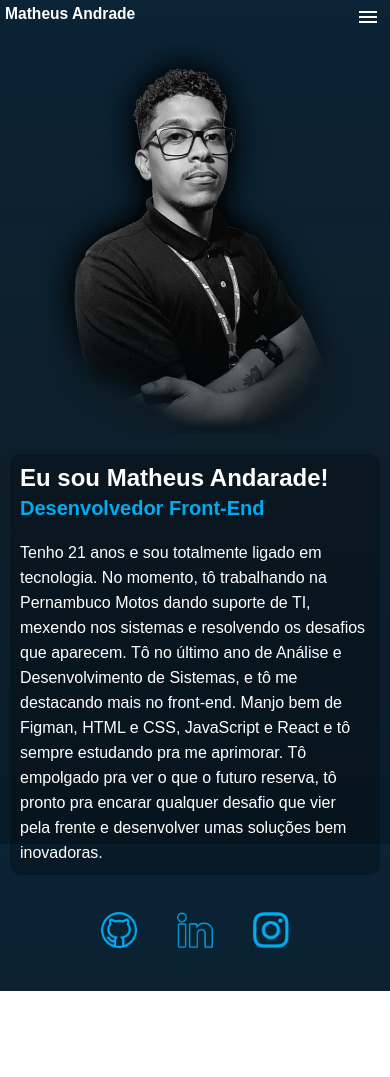
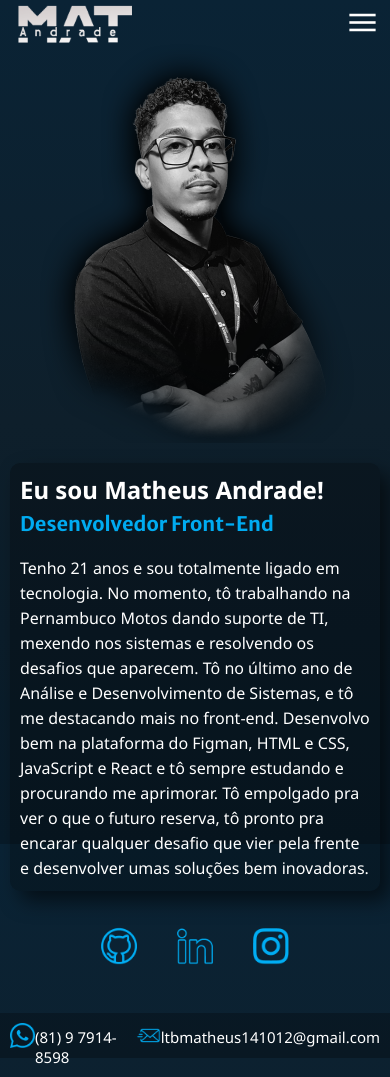
Before and after one commit to MatAndrade01/portifolio, a plain HTML site: page index.html in a window 390 px wide. Before the commit the page ends 991 px from the top, so only its background shows below. Drawn offline with nearby package versions, Linux system fonts and the light colour scheme.

Commit message:
Finalizando Versão para celular

```diff
--- a/index.html
+++ b/index.html
@@ -4,13 +4,14 @@
     <meta charset="UTF-8">
     <meta name="viewport" content="width=device-width, initial-scale=1.0">
     <title>Home</title>
+    <link rel="shortcut icon" href="image/icone_pages.png" type="image/x-icon">
     <link rel="stylesheet" href="https://fonts.googleapis.com/css2?family=Material+Symbols+Outlined:opsz,wght,FILL,GRAD@24,400,0,0" />
     <link rel="stylesheet" href="style/style.css">
     <link rel="stylesheet" href="style/home.css">
 </head>
 <body>
     <header id="topbar">
-        <h2>Matheus Andrade</h2>
+        <img id="logo" src="image/logo.png" alt="logo">
         <span id="burguer" class="material-symbols-outlined" onclick="clickMenu()">menu</span>
         <div class="navigation" id="Menu">
             <span id="arrow" class="material-symbols-outlined" onclick="clickArrow()">arrow_back_ios_new</span>
@@ -29,9 +30,9 @@
             </div>
             <div class="backgroundTexto">
                 <div id="text">
-                    <h2>Eu sou Matheus Andarade!</h2>
+                    <h2>Eu sou Matheus Andrade!</h2>
                     <h4>Desenvolvedor Front-End</h4>
-                    <p>Tenho 21 anos e sou totalmente ligado em tecnologia. No momento, tô trabalhando na Pernambuco Motos dando suporte de TI, mexendo nos sistemas e resolvendo os desafios que aparecem. Tô no último ano de Análise e Desenvolvimento de Sistemas, e tô me destacando mais no front-end. Manjo bem de Figman, HTML e CSS, JavaScript e React e tô sempre estudando pra me aprimorar. Tô empolgado pra ver o que o futuro reserva, tô pronto pra encarar qualquer desafio que vier pela frente e desenvolver umas soluções bem inovadoras.</p>
+                    <p>Tenho 21 anos e sou totalmente ligado em tecnologia. No momento, tô trabalhando na Pernambuco Motos dando suporte de TI, mexendo nos sistemas e resolvendo os desafios que aparecem. Tô no último ano de Análise e Desenvolvimento de Sistemas, e tô me destacando mais no front-end. Desenvolvo bem na plataforma do Figman, HTML e CSS, JavaScript e React e tô sempre estudando e procurando me aprimorar. Tô empolgado pra ver o que o futuro reserva, tô pronto pra encarar qualquer desafio que vier pela frente e desenvolver umas soluções bem inovadoras.</p>
                 </div>
             </div>
             <div id="redesSociais">
@@ -43,7 +44,16 @@
             </div>
         </div>
     </section>
-    <footer></footer>
+    <footer>
+        <div class="bacKgroudFooter">
+            <div class="contatos">
+               <img src="image/whatsapp.png" alt="whatsapp">
+               <p>(81) 9 7914-8598</p>
+               <img src="image/e-mail.png" alt="E-mail">
+               <p>ltbmatheus141012@gmail.com</p>
+            </div>
+        </div>
+    </footer>
     <script src="script/home.js"></script>
 </body>
 </html>
--- a/script/certificacao.js
+++ b/script/certificacao.js
@@ -8,6 +8,7 @@ function clickMenu() {
         burguer.style.display = 'none'
         document.body.style.overflowY = 'hidden';
         topbar.style.height = '100vh'
+        logo.style.height = '38px'
     }
 }
 
@@ -21,5 +22,6 @@ function clickArrow() {
         certificacao.style.display = 'block'
         document.body.style.overflowY = 'auto';
         topbar.style.height = '34px'
+        logo.style.height = '38px'
     }
 }
--- a/script/experiencias.js
+++ b/script/experiencias.js
@@ -8,6 +8,7 @@ function clickMenu() {
         burguer.style.display = 'none'
         document.body.style.overflowY = 'hidden';
         topbar.style.height = '100vh'
+        logo.style.height = '38px'
     }
 }
 
@@ -21,5 +22,6 @@ function clickArrow() {
         experiencias.style.display = 'block'
         document.body.style.overflowY = 'auto';
         topbar.style.height = '34px'
+        logo.style.height = '38px'
     }
 }
--- a/script/formacao.js
+++ b/script/formacao.js
@@ -8,6 +8,7 @@ function clickMenu() {
         burguer.style.display = 'none'
         document.body.style.overflowY = 'hidden';
         topbar.style.height = '100vh'
+        logo.style.height = '38px'
     }
 
 }
@@ -22,6 +23,6 @@ function clickArrow() {
         formacao.style.display = 'block'
         document.body.style.overflowY = 'auto';
         topbar.style.height = '34px'
-
+        logo.style.height = '38px'
     }
 }
--- a/script/home.js
+++ b/script/home.js
@@ -11,6 +11,7 @@ function clickMenu() {
         redesSociais.style.display = 'none'
         document.body.style.overflowY = 'hidden';
         topbar.style.height = '100vh'
+        logo.style.height = '38px'
     }
 
 }
@@ -27,5 +28,6 @@ function clickArrow() {
         redesSociais.style.display = 'flex'
         document.body.style.overflowY = 'auto';
         topbar.style.height = '34px'
+        logo.style.height = '38px'
     }
 }
--- a/style/certificacao.css
+++ b/style/certificacao.css
@@ -12,13 +12,9 @@
         margin-bottom: 50px;
     }
 
-    header h2  {
-        font-family: Arial, Helvetica, sans-serif;
-        font-size: 4vw;
-        margin-left: 5px;
-        color: white;
+    header #logo {
+        width: 150px;
         margin-top: 5px;
-        margin-left: 5px;
     }
 
     header span {
@@ -26,6 +22,7 @@
     }
 
     span#burguer {
+        font-size: 35px;
         padding: 5px;
         cursor: pointer;
         height: 24px;
@@ -100,11 +97,13 @@
         background-color: rgba(0, 0, 0, 0.37);
         border-radius: 10px 10px 0px 0px;
     }
+
     .topCard img {
         display: flex;
         margin: auto;
         height: 250px;
         width: 250px;
+        box-shadow: 10px 10px 20px rgba(0, 0, 0, 0.555);
     }
 
     .botoomCard {
@@ -152,4 +151,32 @@
 
     /*SECTION*/
 
+        /*FOOTER*/
+
+        .bacKgroudFooter {
+            background-color: rgba(0, 0, 0, 0.267);
+            width: 100%;
+            height: 45px;
+            color: white;
+            font-size: 15px;
         }
+
+        .contatos {
+            display: flex;
+            margin-top: 5px;
+            justify-content: space-around;
+            padding: 10px;
+        }
+
+        .contatos p {
+            margin-top: 4px;
+        }
+
+        .contatos img {
+            height: 25px;
+            width: 25px;
+        }
+
+        /*FOOTER*/
+
+}
--- a/style/experiencias.css
+++ b/style/experiencias.css
@@ -12,13 +12,9 @@
         margin-bottom: 50px;
     }
 
-    header h2  {
-        font-family: Arial, Helvetica, sans-serif;
-        font-size: 4vw;
-        margin-left: 5px;
-        color: white;
+    header #logo {
+        width: 150px;
         margin-top: 5px;
-        margin-left: 5px;
     }
 
     header span {
@@ -26,6 +22,7 @@
     }
 
     span#burguer {
+        font-size: 35px;
         padding: 5px;
         cursor: pointer;
         height: 24px;
@@ -89,6 +86,10 @@
 
    /*SECTION*/
 
+   .card {
+        margin-bottom: 50px;
+    }
+
    .topCard {
         display: flex;
         margin: auto;
@@ -103,6 +104,7 @@
         margin: auto;
         height: 250px;
         width: 250px;
+        box-shadow: 10px 10px 20px rgba(0, 0, 0, 0.555);
     }
 
     .botoomCard {
@@ -149,4 +151,33 @@
 
     /*SECTION*/
 
+    /*FOOTER*/
+
+    .bacKgroudFooter {
+        background-color: rgba(0, 0, 0, 0.267);
+        width: 100%;
+        height: 45px;
+        color: white;
+        font-size: 15px;
     }
+
+    .contatos {
+        display: flex;
+        margin-top: 5px;
+        justify-content: space-around;
+        padding: 10px;
+    }
+
+    .contatos p {
+        margin-top: 4px;
+    }
+
+    .contatos img {
+        height: 25px;
+        width: 25px;
+    }
+
+    /*FOOTER*/
+
+
+}
--- a/style/formacao.css
+++ b/style/formacao.css
@@ -12,13 +12,9 @@
         margin-bottom: 50px;
     }
 
-    header h2  {
-        font-family: Arial, Helvetica, sans-serif;
-        font-size: 4vw;
-        margin-left: 5px;
-        color: white;
+    header #logo {
+        width: 150px;
         margin-top: 5px;
-        margin-left: 5px;
     }
 
     header span {
@@ -26,6 +22,7 @@
     }
 
     span#burguer {
+        font-size: 35px;
         padding: 5px;
         cursor: pointer;
         height: 24px;
@@ -89,6 +86,10 @@
 
    /*SECTION*/
 
+   .card {
+        margin-bottom: 50px;
+    }
+
     .topCard {
         display: flex;
         margin: auto;
@@ -103,6 +104,7 @@
         margin: auto;
         height: 250px;
         width: 250px;
+        box-shadow: 10px 10px 20px rgba(0, 0, 0, 0.555);
     }
 
     .botoomCard {
@@ -116,7 +118,7 @@
 
 
     .botoomCard h5.titleFaculdade{
-        font-size: 15px;
+        font-size: 14px;
         display: flex;
         justify-content: center;
         margin-top: 20px;
@@ -147,9 +149,37 @@
       color: white;
       line-height: 25px;
       justify-content: center;
-
       text-align: center;
+      padding: 1px;
     }
    /*SECTION*/
 
+   /*FOOTER*/
+
+   .bacKgroudFooter {
+    background-color: rgba(0, 0, 0, 0.267);
+    width: 100%;
+    height: 45px;
+    color: white;
+    font-size: 15px;
 }
+
+.contatos {
+    display: flex;
+    margin-top: 5px;
+    justify-content: space-around;
+    padding: 10px;
+}
+
+.contatos p {
+    margin-top: 4px;
+}
+
+.contatos img {
+    height: 25px;
+    width: 25px;
+}
+
+/*FOOTER*/
+
+}
--- a/style/home.css
+++ b/style/home.css
@@ -1,8 +1,13 @@
 @charset "UTF-8";
+
+@import url('https://fonts.googleapis.com/css2?family=Noto+Sans:ital,wght@0,100..900;1,100..900&display=swap');
+@import url('https://fonts.googleapis.com/css2?family=Merriweather+Sans:ital,wght@0,300..800;1,300..800&display=swap');
 
 /*Para Celular*/
 
 @media screen and (max-width: 768px) {
+
+    /*HEADER*/
 
     header {
         display: flex;
@@ -10,13 +15,9 @@
 
     }
 
-    header h2  {
-        font-family: Arial, Helvetica, sans-serif;
-        font-size: 4vw;
-        margin-left: 5px;
-        color: white;
+    header #logo  {
+        width: 150px;
         margin-top: 5px;
-        margin-left: 5px;
     }
 
     header span {
@@ -24,6 +25,7 @@
     }
 
     span#burguer {
+        font-size: 35px;
         padding: 5px;
         cursor: pointer;
         height: 24px;
@@ -57,7 +59,6 @@
         transition: 0.6s;
     }
 
-
     .navigation {
         display: none;
         background-color: rgba(0, 0, 0, 0.281);
@@ -83,6 +84,10 @@
         color: #00abf0;
     }
 
+    /*HEADER*/
+
+    /*SECTION*/
+
     #home #myselfe img{
         height: 400px;
         width: 400px;
@@ -97,6 +102,7 @@
         border-radius: 10px;
         margin-right: 10px;
         margin-left: 10px;
+        box-shadow: 10px 10px 20px rgba(0, 0, 0, 0.555);
     }
 
     #text {
@@ -105,7 +111,12 @@
         padding: 10px;
     }
 
+    #text h2 {
+        font-family: "Noto Sans", sans-serif;
+    }
+
     #text h4 {
+        font-family: "Merriweather Sans", sans-serif;
         padding-top: 5px;
         font-size: 20px;
         color: #00abf0;
@@ -114,6 +125,7 @@
     #text p {
         padding-top: 20px;
         line-height: 25px;
+        font-family: "Noto Sans", sans-serif;
     }
 
     #redesSociais {
@@ -135,4 +147,34 @@
         transform: scale(1.1, 1.1);
         transition: 0.4s;
     }
+
+    /*SECTION*/
+
+    /*FOOTER*/
+
+    .bacKgroudFooter {
+        background-color: rgba(0, 0, 0, 0.267);
+        width: 100%;
+        height: 45px;
+        color: white;
+        font-size: 15px;
+    }
+
+    .contatos {
+        display: flex;
+        margin-top: 5px;
+        justify-content: space-around;
+        padding: 10px;
+    }
+
+    .contatos p {
+        margin-top: 4px;
+    }
+
+    .contatos img {
+        height: 25px;
+        width: 25px;
+    }
+
+    /*FOOTER*/
 }
--- a/style/style.css
+++ b/style/style.css
@@ -1,10 +1,13 @@
+@import url('https://fonts.googleapis.com/css2?family=Noto+Sans:ital,wght@0,100..900;1,100..900&display=swap');
+@import url('https://fonts.googleapis.com/css2?family=Merriweather+Sans:ital,wght@0,300..800;1,300..800&display=swap');
+
 * {
     margin: 0;
     padding: 0;
 }
 
 body {
-    font-family: Arial, Helvetica, sans-serif;
+    font-family: "Noto Sans", sans-serif;
     background: linear-gradient(to top, #081b29, #0e1f2b, #0a2335);
     background-attachment: fixed;
     height: 100%;
```
Also changed, not shown: certificacao.html (+12 -6 lines), experiencias.html (+12 -2 lines), formacao.html (+13 -3 lines), image/e-mail.png (added), image/icone_pages.png (added), image/logo.png (added), image/whatsapp.png (added). Lines whose indentation alone changed are shown as unchanged.
